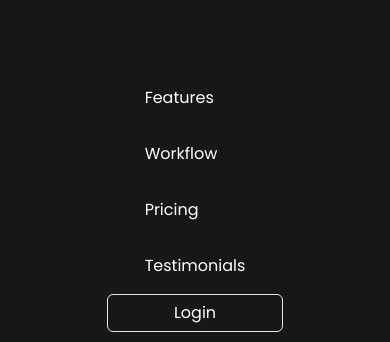
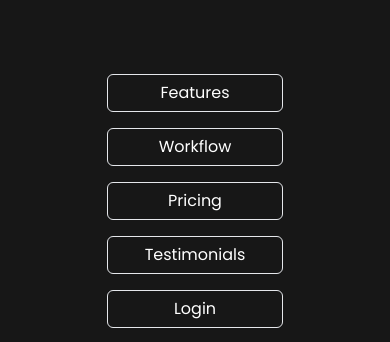
Before and after one commit to heorhii-tech/VirtualR, a React (Vite) app: page / in a window 390 px wide. Both pictures are taken after a click on the button 362 px from the left and 28 px from the top of the page. Shown: the part 193-535 px from the top of the page. Built offline with nearby package versions, Linux system fonts and the light colour scheme.

Commit message:
burber menu is fixed

```diff
--- a/src/components/Navbar.jsx
+++ b/src/components/Navbar.jsx
@@ -72,25 +72,28 @@ const Navbar = () => {
           </div>
         </div>
         {mobileDrawerOpen && (
-          <div className="fixed top-0 right-0 z-20 bg-neutral-900 w-full p-12 flex flex-col justify-center items-center lg:hidden h-screen">
-            <ul>
+          <div className="fixed top-0 right-0 z-20 bg-neutral-900 w-full p-12 flex flex-col justify-center items-center lg:hidden h-screen gap-4">
+            <div className="flex flex-col space-y-4">
               {navItems.map((item, index) => (
-                <li key={index} className="py-4">
-                  <a href={item.href} onClick={closeMobileDrawer}>
-                    {item.label}
-                  </a>
-                </li>
+                <a
+                  key={index}
+                  href={item.href}
+                  onClick={closeMobileDrawer}
+                  className="py-[6px] px-3 border rounded-md max-w-[176px] text-center w-[176px]"
+                >
+                  {item.label}
+                </a>
               ))}
-            </ul>
-            <div className="flex  flex-col">
+            </div>
+            <div className="flex  flex-col ">
               <a
-                href="#"
+                href="/"
                 className="py-[6px] px-3 border rounded-md max-w-[176px] text-center"
               >
                 Login
               </a>
               <a
-                href="#"
+                href="/"
                 className="py-2 px-3 rounded-md bg-gradient-to-r from-orange-500 to-orange-800 mt-4 "
               >
                 Create an account
```
